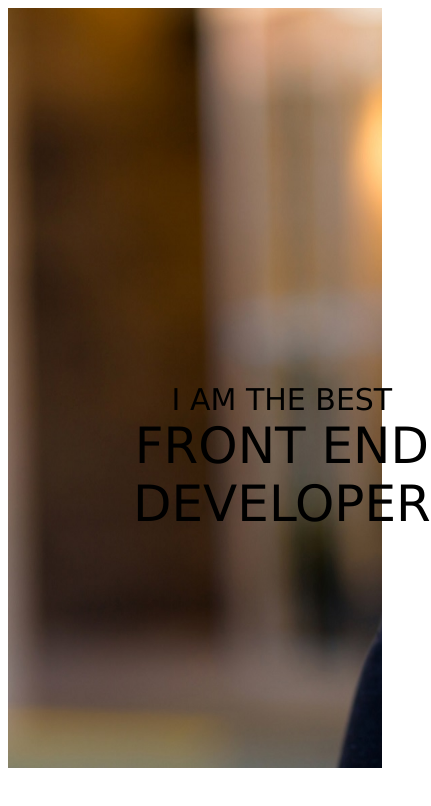
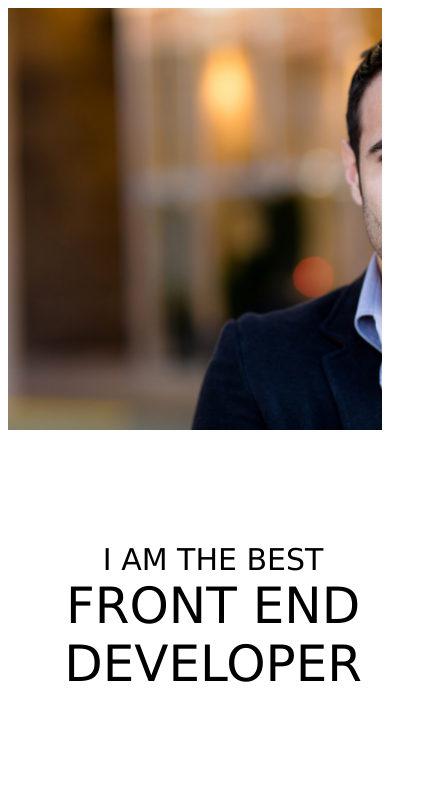
Before and after one commit to TiggerGalaxy/RWD, a plain HTML site: page index.html in a window 390 px wide. Shown: the whole page, 431 px wide, since content can reach past the window. Drawn offline with Linux system fonts and the light colour scheme.

Commit message:
drugi commit

```diff
--- a/responsive.css
+++ b/responsive.css
@@ -15,13 +15,15 @@ figure
     background-image: url('obrazy/man-2.jpg');
     background-repeat: no-repeat;
     background-size: cover;
-    height: 140vh;
+    height: 70vh;
 /*    width: 100%;*/
     }
     .napis
     {
 
-    float: right;
+/*    float: right;*/
+    right: 20px;
+    top: -200px;
     position: absolute;
     font-size: 1em;
     font-family: Verdana;
@@ -40,7 +42,7 @@ figure
     background-image: url('obrazy/man-1.jpg');
     background-repeat: no-repeat;
     background-size: cover;
-    height: 90vh;
+    height: 50vh;
     width: 100%;
     }
 
@@ -49,7 +51,7 @@ figure
     text-align: center;
     font-size: 30px;
     font-family: Verdana;
-    margin-top: 100%;
+    top: 100%;
     color: black;
     }
 
```
